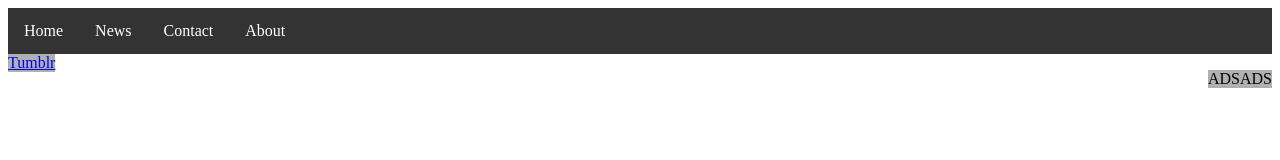
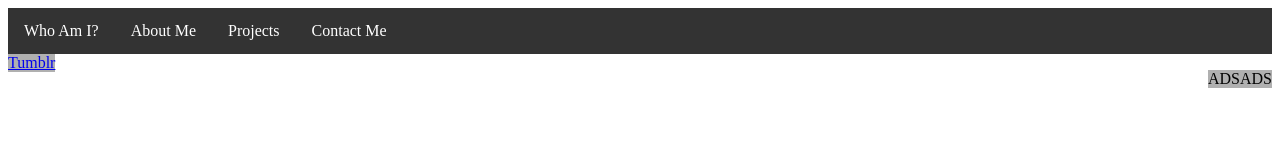
Before and after one commit to amberhasan/amberhasan.github.io, a plain HTML site: page index.html in a window 1280 px wide. Shown: the top 160 px of the page. Drawn offline with Linux system fonts and the light colour scheme.

Commit message:
Update index.html

```diff
--- a/index.html
+++ b/index.html
@@ -14,10 +14,10 @@
     <header>
       <div id="menu">
         <ul>
-          <li><a href="#home">Home</a></li>
-          <li><a href="#news">News</a></li>
-          <li><a href="#contact">Contact</a></li>
-          <li><a href="#about">About</a></li>
+          <li><a href="#home">Who Am I?</a></li>
+          <li><a href="#news">About Me</a></li>
+          <li><a href="#contact">Projects</a></li>
+          <li><a href="#about">Contact Me</a></li>
         </ul>
       </div>
     </header>
```
